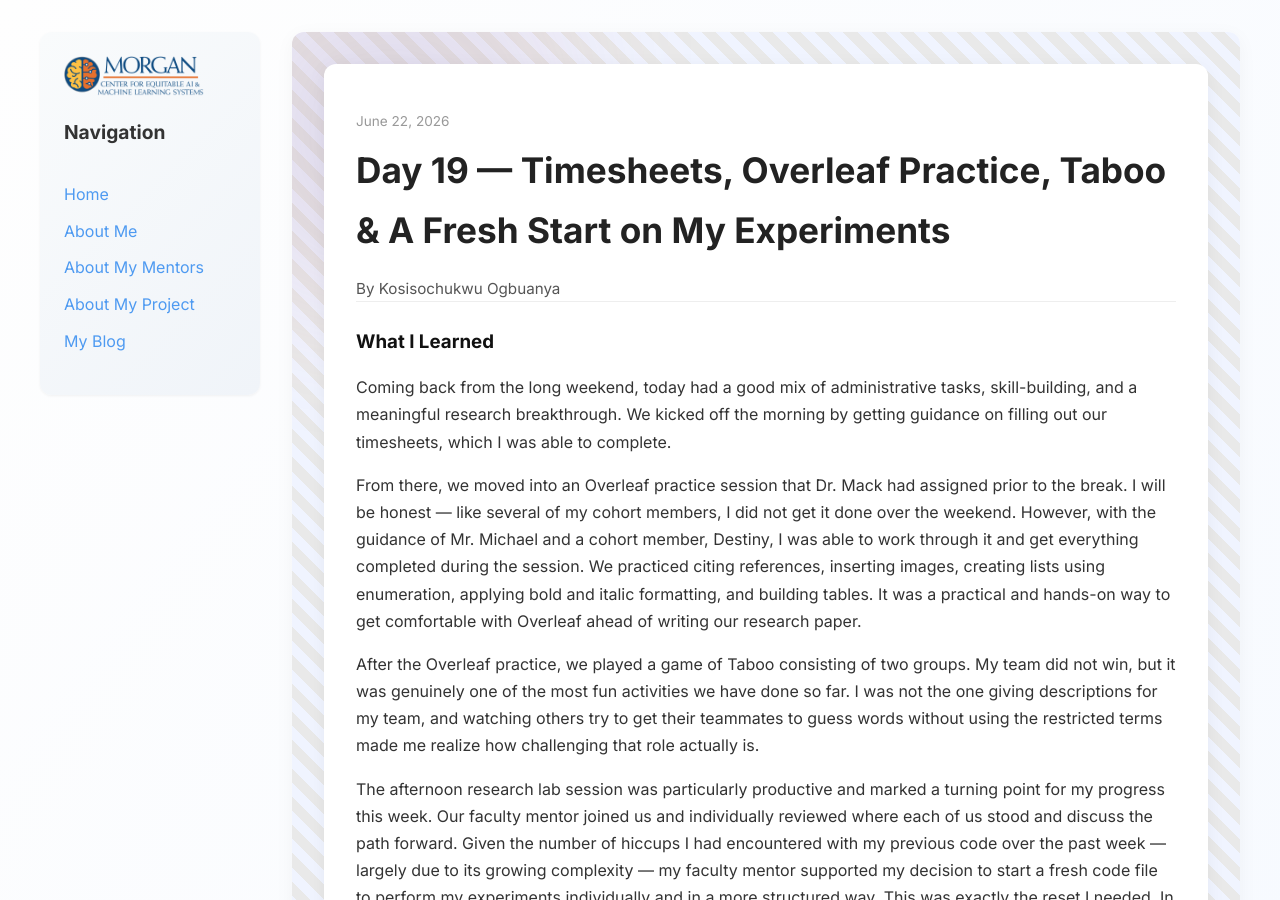
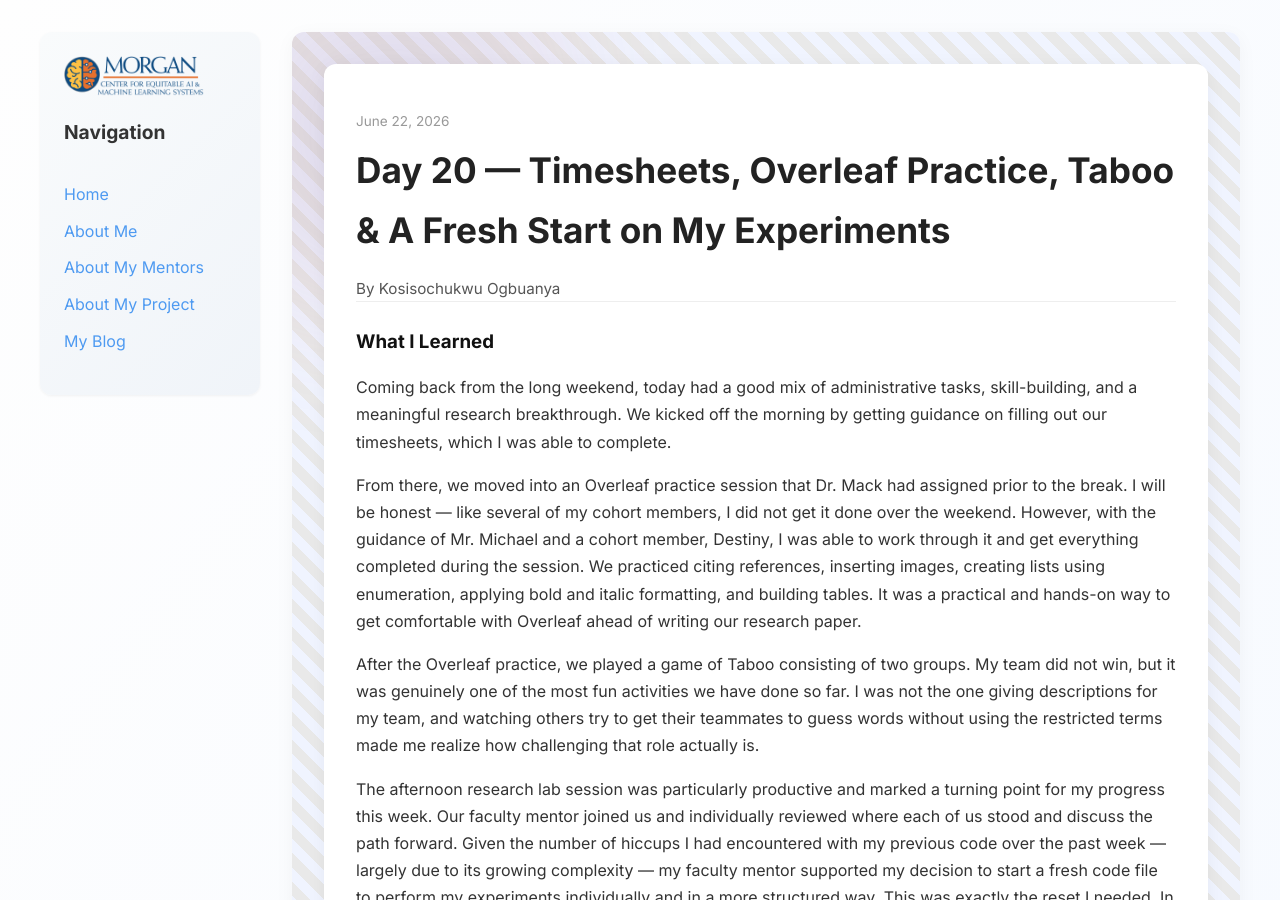
Before and after one commit to Kosiso7-og/Kosiso7-ogceamls26.github.io, a Jekyll site: the page built from _posts/2026-06-22-day-20.md, in a window 1280 px wide and 900 px high. Built offline with Jekyll 4.4.1, drawn with Linux system fonts in a browser that asks for light colours.

Commit message:
Update post title and permalink for Day 20

```diff
--- a/_posts/2026-06-22-day-19.md
+++ b/_posts/2026-06-22-day-20.md
@@ -1,8 +1,8 @@
 ---
 layout: post
-title: "Day 19 — Timesheets, Overleaf Practice, Taboo & A Fresh Start on My Experiments"
+title: "Day 20 — Timesheets, Overleaf Practice, Taboo & A Fresh Start on My Experiments"
 date: 2026-06-22
-permalink: /day19.html
+permalink: /day20.html
 tags: ["research-log", "overleaf", "biosignal-fusion", "in-person", "productivity"]
 
 what_i_learned: |
```
